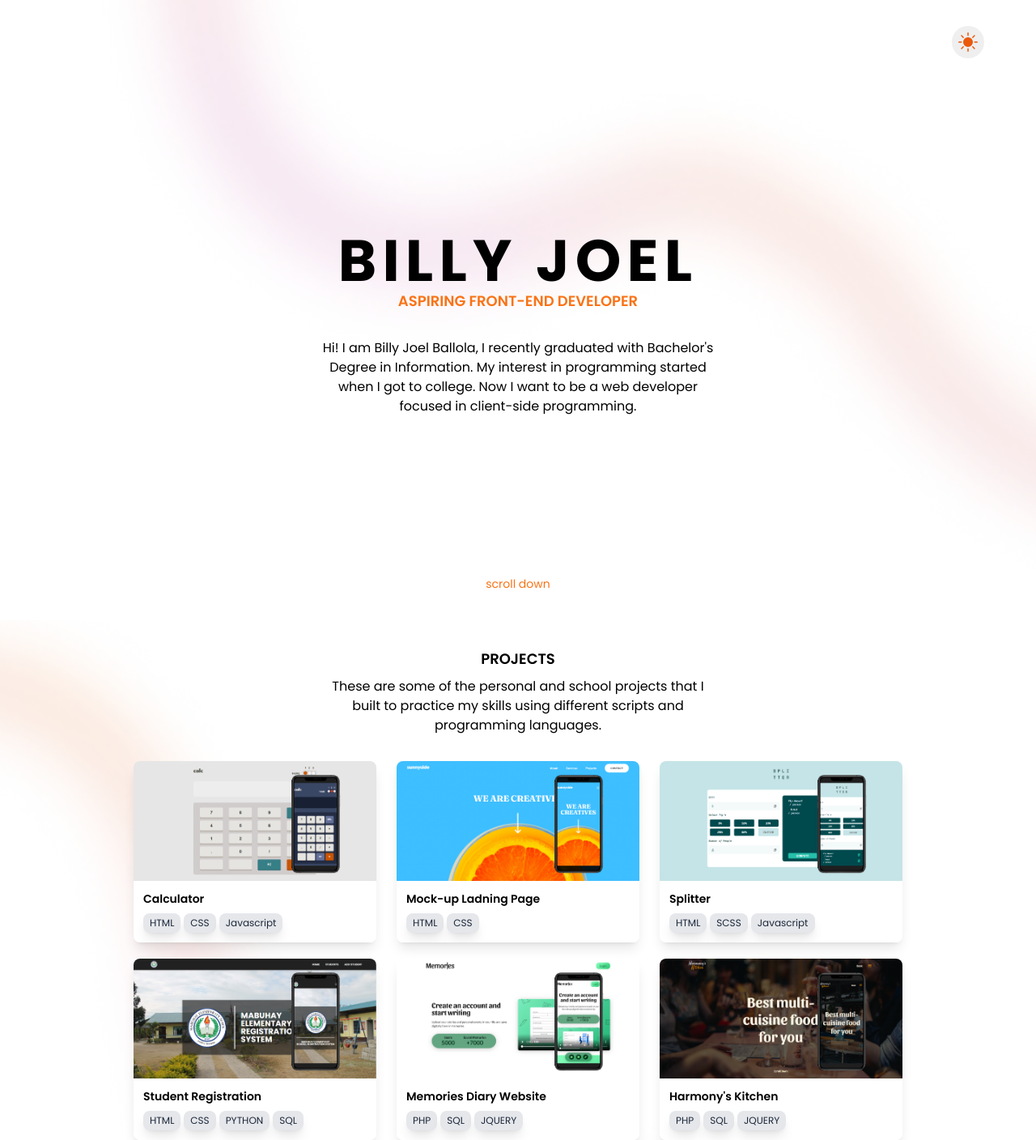
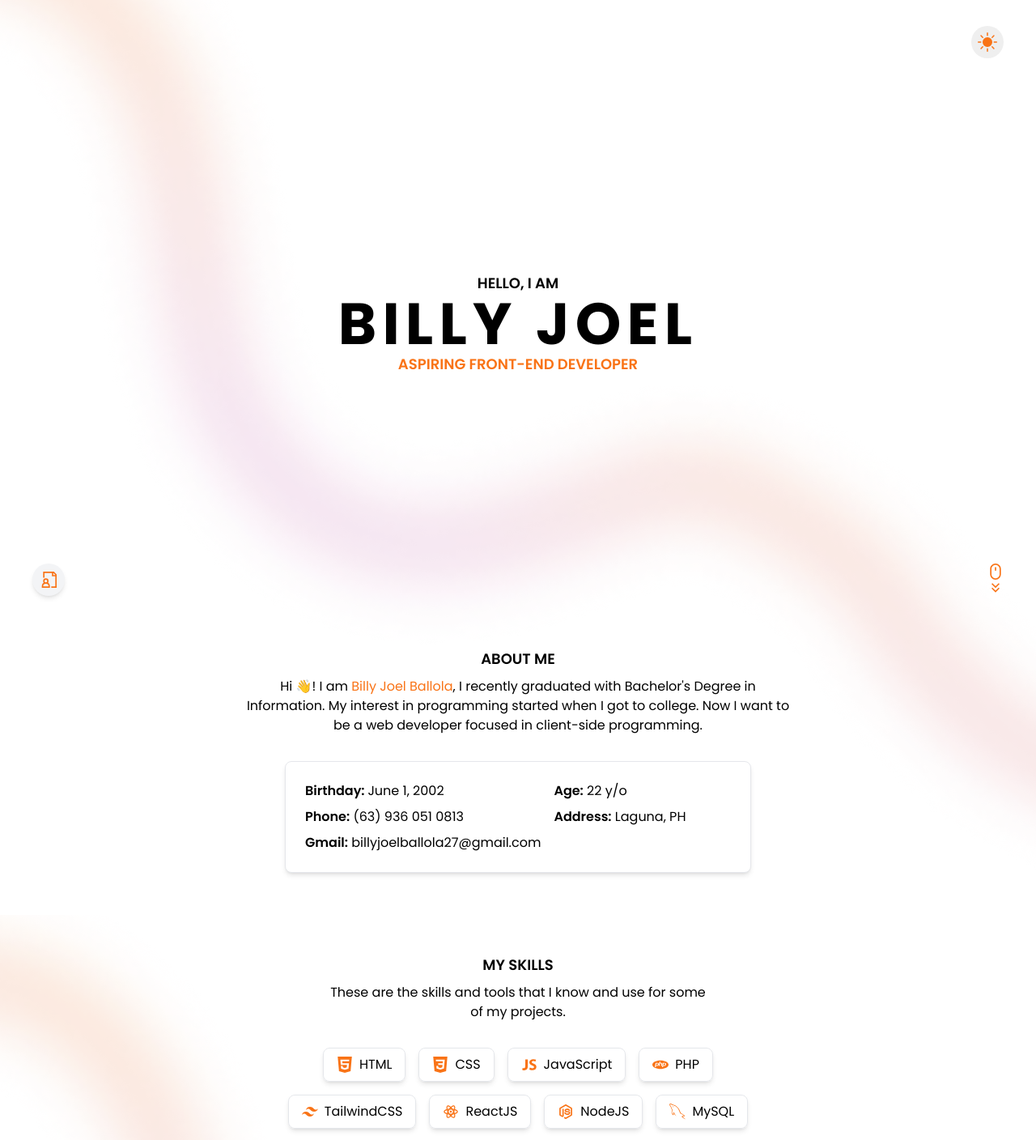
Before and after one commit to BillyJoelBallola/my_portfolio, a React (Vite) app: page / in a window 1280 px wide. Shown: the top 1408 px of the page at 81% size. Built offline with nearby package versions, Linux system fonts and the light colour scheme.

Commit message:
Add about and skills section. Add scroll and download CV

```diff
--- a/src/App.jsx
+++ b/src/App.jsx
@@ -1,11 +1,15 @@
 import React from "react";
 import Main from "./components/Main";
 import Theme from "./components/Theme";
+import Scroll from "./components/Scroll";
+import DownloadCV from "./components/DownloadCV";
 
 const App = () => {
   return (
-    <div className="main-bg w-full">
-      <div className="bg-[#fcfcfc33] dark:bg-[#0f172ae2] backdrop-blur-5">
+    <div className="main-bg w-full relative">
+      <div className="bg-[#fcfcfc1a] dark:bg-[#0f172ae2] backdrop-blur-5">
+        <Scroll />
+        <DownloadCV />
         <Theme />
         <Main />
       </div>
--- /dev/null
+++ b/src/components/About.jsx
@@ -0,0 +1,54 @@
+import React from "react";
+
+const About = () => {
+  return (
+    <section className="section mb-[100px]" id="about">
+      <div className="text-center mb-8 w-auto md:w-[70%] mx-auto">
+        <h2 className="font-semibold text-lg mb-2" data-aos="fade-up">
+          ABOUT ME
+        </h2>
+        <p data-aos="fade-up">
+          Hi 👋! I am{" "}
+          <span className="text-orange-500 dark:text-sky-500">
+            Billy Joel Ballola
+          </span>
+          , I recently graduated with Bachelor's Degree in Information. My
+          interest in programming started when I got to college. Now I want to
+          be a web developer focused in client-side programming.
+        </p>
+      </div>
+      <div
+        data-aos="fade-up"
+        className="md:whitespace-nowrap flex flex-wrap p-6 gap-2 md:gap-4 rounded-lg text-black border dark:border-0 bg-white dark:bg-slate-700 dark:text-white shadow-md md:w-[60%] mt-8 mx-auto"
+      >
+        <ul className="flex-1 flex flex-col gap-2">
+          <li>
+            <span className="font-semibold">Birthday: </span>June 1, 2002
+          </li>
+          <li>
+            <span className="font-semibold">Phone:</span> (63) 936 051 0813
+          </li>
+          <li>
+            <span className="font-semibold">Gmail:</span>{" "}
+            <a
+              href="mailto:billyjoelballola27@gmail.com"
+              className="hover:underline"
+            >
+              billyjoelballola27@gmail.com
+            </a>
+          </li>
+        </ul>
+        <ul className="flex-1 flex flex-col gap-2">
+          <li>
+            <span className="font-semibold">Age:</span> 22 y/o
+          </li>
+          <li>
+            <span className="font-semibold">Address:</span> Laguna, PH
+          </li>
+        </ul>
+      </div>
+    </section>
+  );
+};
+
+export default About;
--- a/src/components/Accomplishment.jsx
+++ b/src/components/Accomplishment.jsx
@@ -10,7 +10,7 @@ const Accomplishment = () => {
         </h2>
         <p data-aos="fade-up">
           These are all of my achievements through honing my skills in different
-          fields of Information Technology
+          fields of Information Technology.
         </p>
       </div>
       {accomplishments.map((info, idx) => (
--- /dev/null
+++ b/src/components/DownloadCV.jsx
@@ -0,0 +1,22 @@
+import React from "react";
+import { GrDocumentUser } from "react-icons/gr";
+import cvFile from "../assets/BALLOLA_BILLY_JOEL-RESUME.pdf";
+
+const DownloadCV = () => {
+  return (
+    <div className="group grid place-content-center fixed bottom-16 left-5 md:left-5 lg:left-10 bg-gray-100 dark:bg-slate-800 shadow-md rounded-full w-10 aspect-square z-50">
+      <div className="hidden group-hover:block absolute whitespace-nowrap -top-3 left-9 rounded-md px-2 py-1 z-20 bg-white dark:bg-slate-600 dark:text-white shadow-md border dark:border-0 text-gray-500">
+        <span className="text-sm">Download CV</span>
+      </div>
+      <a
+        href={cvFile}
+        className="text-orange-500 dark:text-sky-500 text-xl cursor-pointer"
+        download
+      >
+        <GrDocumentUser />
+      </a>
+    </div>
+  );
+};
+
+export default DownloadCV;
--- a/src/components/Footer.jsx
+++ b/src/components/Footer.jsx
@@ -11,14 +11,8 @@ const Footer = () => {
           GET IN TOUCH
         </h2>
         <p data-aos="fade-up">
-          You can send me a message through my social media accounts and if
-          about business, please contact me through my Gmail account.{" "}
-          <a
-            href="mailto:billyjoelballola27@gmail.com"
-            className="text-orange-500 dark:text-sky-500 hover:underline"
-          >
-            billyjoelballola27@gmail.com
-          </a>
+          For other contacts, you can send me a message through my social media
+          accounts.
         </p>
       </div>
       <div className="flex justify-center gap-10">
--- a/src/components/Header.jsx
+++ b/src/components/Header.jsx
@@ -2,34 +2,27 @@ import React from "react";
 
 const Header = () => {
   return (
-    <section className="mx-auto w-[90%] md:w-[60%] lg:w-[40%] h-screen text-center grid place-items-center">
+    <section
+      className="mx-auto w-[90%] md:w-[60%] lg:w-[40%] h-screen text-center grid place-items-center"
+      id="header"
+    >
       <div>
-        <div className="mb-8">
-          <h1 className="font-bold text-7xl tracking-widest" data-aos="fade-up">
-            <span className="styled-text">BILLY</span> JOEL
+        <span data-aos="fade-up" className="font-semibold md:text-lg">
+          HELLO, I AM
+        </span>
+        <h1
+          className="font-bold text-5xl md:text-7xl tracking-widest whitespace-nowrap"
+          data-aos="fade-up"
+        >
+          BILLY JOEL
         </h1>
         <h2
-            className="font-semibold text-lg text-orange-500 dark:text-sky-500"
+          className="font-semibold md:text-lg text-orange-500 dark:text-sky-500"
           data-aos="fade-up"
         >
           ASPIRING FRONT-END DEVELOPER
         </h2>
       </div>
-        <div>
-          <p data-aos="fade-up">
-            Hi! I am Billy Joel Ballola, I recently graduated with Bachelor's
-            Degree in Information. My interest in programming started when I got
-            to college. Now I want to be a web developer focused in client-side
-            programming.
-          </p>
-        </div>
-      </div>
-      <a
-        href="#projects"
-        className="absolute bottom-16 animate-bounce text-sm text-orange-500 dark:text-sky-500 grid"
-      >
-        scroll down
-      </a>
     </section>
   );
 };
--- a/src/components/Main.jsx
+++ b/src/components/Main.jsx
@@ -1,6 +1,8 @@
 import React from "react";
 
 import Header from "./Header";
+import About from "./About";
+import Skills from "./Skills";
 import Projects from "./Projects";
 import Accomplishment from "./Accomplishment";
 import Footer from "./Footer";
@@ -9,6 +11,8 @@ const Main = () => {
   return (
     <main className="w-full pb-[150px] font-poppins dark:text-slate-100">
       <Header />
+      <About />
+      <Skills />
       <Projects />
       <Accomplishment />
       <Footer />
--- /dev/null
+++ b/src/components/Scroll.jsx
@@ -0,0 +1,43 @@
+import React, { useEffect, useState } from "react";
+import { CgMouse } from "react-icons/cg";
+import { MdKeyboardDoubleArrowDown } from "react-icons/md";
+import { MdKeyboardDoubleArrowUp } from "react-icons/md";
+
+const Scroll = () => {
+  const [scrollPosition, setScrollPosition] = useState(0);
+  const handleScroll = () => {
+    const position = window.pageYOffset;
+    setScrollPosition(position);
+  };
+
+  useEffect(() => {
+    window.addEventListener("scroll", handleScroll, { passive: true });
+
+    return () => {
+      window.removeEventListener("scroll", handleScroll);
+    };
+  }, []);
+
+  return (
+    <div className="whitespace-nowrap fixed bottom-16 right-3 md:right-5 lg:right-10 z-20">
+      <a
+        href={`${scrollPosition <= 300 ? "#about" : "#header"}`}
+        className="text-orange-500 dark:text-sky-500 text-xl"
+      >
+        {scrollPosition <= 300 ? (
+          <>
+            <CgMouse />
+            <MdKeyboardDoubleArrowDown />
+          </>
+        ) : (
+          <>
+            <MdKeyboardDoubleArrowUp />
+            <CgMouse />
+          </>
+        )}
+      </a>
+    </div>
+  );
+};
+
+export default Scroll;
--- /dev/null
+++ b/src/components/Skills.jsx
@@ -0,0 +1,34 @@
+import React from "react";
+import { skills } from "../data/skills.jsx";
+
+const Skills = () => {
+  return (
+    <section className="section mb-[100px]">
+      <div className="text-center mb-8 w-auto md:w-[50%] mx-auto">
+        <h2 className="font-semibold text-lg mb-2" data-aos="fade-up">
+          MY SKILLS
+        </h2>
+        <p data-aos="fade-up">
+          These are the skills and tools that I know and use for some of my
+          projects.
+        </p>
+      </div>
+      <div className="mt-8 flex flex-wrap justify-center gap-4 md:w-[60%] mx-auto">
+        {skills.map((skill, idx) => (
+          <div
+            key={idx}
+            data-aos="fade-up"
+            className="flex gap-2 items-center rounded-lg border py-2 px-4 cursor-pointer shadow-md"
+          >
+            <span className="text-orange-500 dark:text-sky-500 text-xl">
+              {skill.icon}
+            </span>
+            <span>{skill.name}</span>
+          </div>
+        ))}
+      </div>
+    </section>
+  );
+};
+
+export default Skills;
--- a/src/components/Theme.jsx
+++ b/src/components/Theme.jsx
@@ -5,8 +5,8 @@ const ActiveIcon = ({ isDarkMode }) => {
   const activeTheme = localStorage.getItem("colorTheme");
   let result = null;
 
-  const moon = <BsMoonFill className="text-sky-300" />;
-  const sun = <BsSunFill className="text-orange-600" />;
+  const moon = <BsMoonFill className="text-sky-500" />;
+  const sun = <BsSunFill className="text-orange-500" />;
 
   if (activeTheme === "dark" && isDarkMode === true) {
     result = moon;
@@ -47,7 +47,8 @@ const Theme = () => {
 
   return (
     <button
-      className="absolute right-8 top-8 md:right-16 md:top-8 text-2xl bg-[#efefeffb] dark:bg-slate-800 p-2 rounded-full duration-200"
+      data-aos="zoom-in"
+      className="absolute top-8 right-3 md:right-5 lg:right-10 md:top-8 text-2xl bg-[#efefeffb] dark:bg-slate-800 p-2 rounded-full duration-200"
       onClick={turnOnDarkMode}
     >
       <ActiveIcon isDarkMode={isDarkMode} />
--- /dev/null
+++ b/src/data/skills.jsx
@@ -0,0 +1,49 @@
+import {
+  SiHtml5,
+  SiPhp,
+  SiCss3,
+  SiTailwindcss,
+  SiGithub,
+} from "react-icons/si";
+import { RiReactjsLine, RiNodejsLine } from "react-icons/ri";
+import { IoLogoJavascript } from "react-icons/io";
+import { GrMysql } from "react-icons/gr";
+
+export const skills = [
+  {
+    name: "HTML",
+    icon: <SiHtml5 />,
+  },
+  {
+    name: "CSS",
+    icon: <SiCss3 />,
+  },
+  {
+    name: "JavaScript",
+    icon: <IoLogoJavascript />,
+  },
+  {
+    name: "PHP",
+    icon: <SiPhp />,
+  },
+  {
+    name: "TailwindCSS",
+    icon: <SiTailwindcss />,
+  },
+  {
+    name: "ReactJS",
+    icon: <RiReactjsLine />,
+  },
+  {
+    name: "NodeJS",
+    icon: <RiNodejsLine />,
+  },
+  {
+    name: "MySQL",
+    icon: <GrMysql />,
+  },
+  {
+    name: "Github",
+    icon: <SiGithub />,
+  },
+];
--- a/src/index.css
+++ b/src/index.css
@@ -4,8 +4,11 @@
 @tailwind components;
 @tailwind utilities;
 
-* {
+*,
+html,
+body {
   scroll-behavior: smooth;
+  scroll-padding-top: 180px;
 }
 
 ::-webkit-scrollbar {
@@ -39,5 +42,5 @@
 }
 
 .section {
-  @apply w-[94%] mx-auto md:w-[90%] lg:w-[75%];
+  @apply mx-auto w-[94%] md:w-[90%] lg:w-[75%];
 }
```
Also changed, not shown: 1 other file (tests, documents, lock files or other folders). Lines whose indentation alone changed are shown as unchanged.
